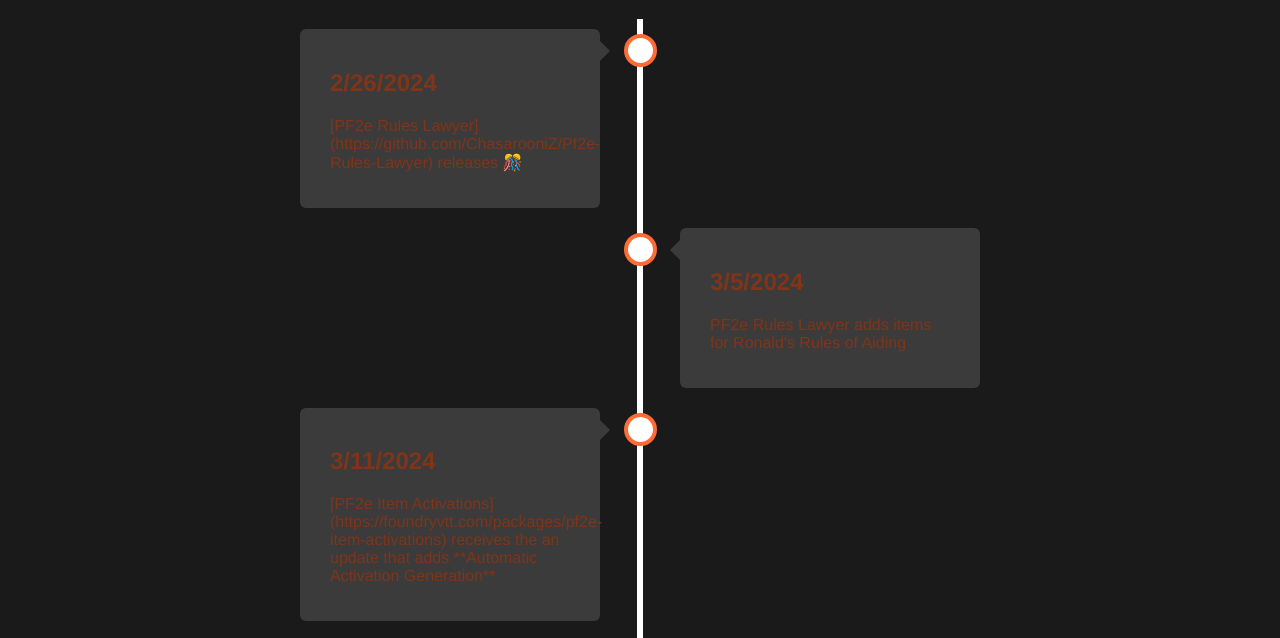
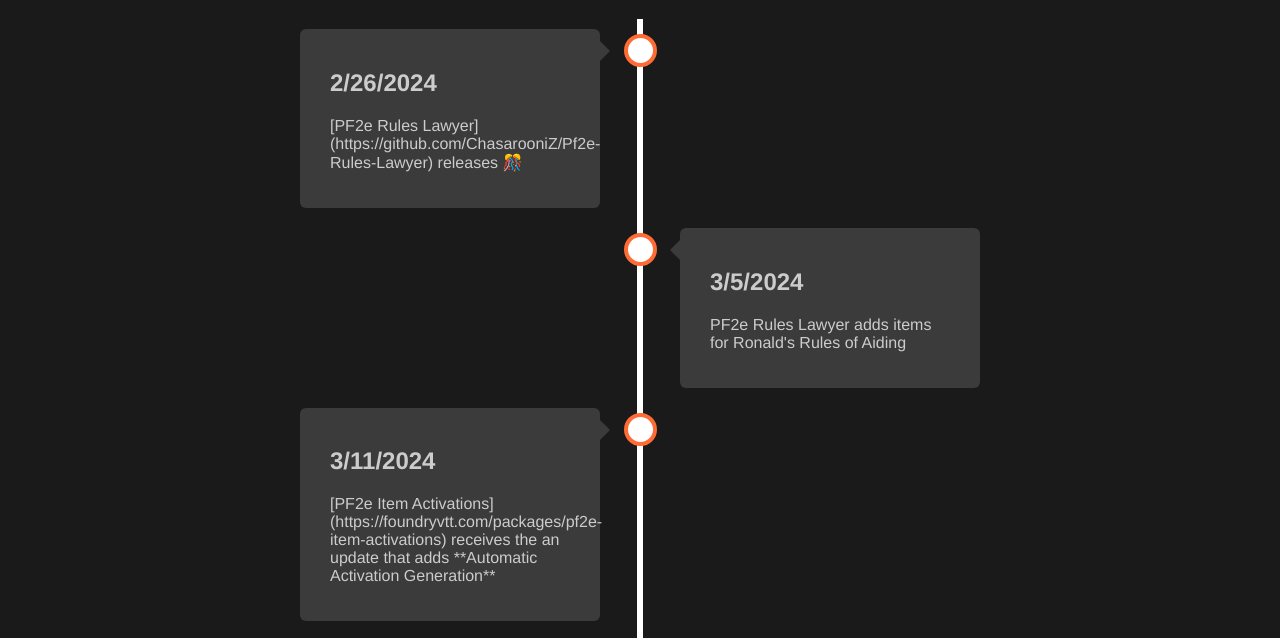
Before and after one commit to ChasarooniZ/chasarooniz.github.io, a plain HTML site: page progress/2024.html in a window 1280 px wide. Shown: the part 135-773 px from the top of the page. Drawn offline with Linux system fonts and the light colour scheme; files whose address does not match are found by name.

Commit message:
Update progressStyles.css

```diff
--- a/progress/progressStyles.css
+++ b/progress/progressStyles.css
@@ -11,7 +11,7 @@
             position: relative;
             max-width: 1200px;
             margin: 0 auto;
-            color: #803519;
+            color: #cccccc;
         }
         .timeline::after {
             content: '';
```
